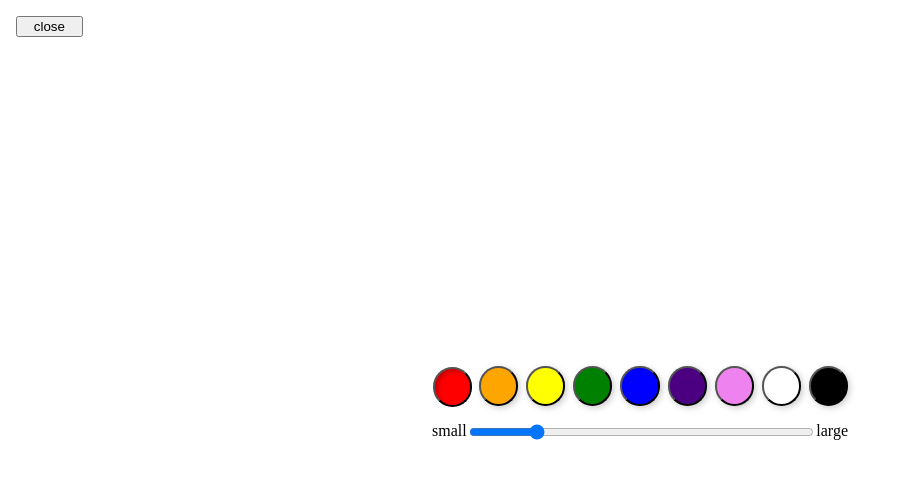
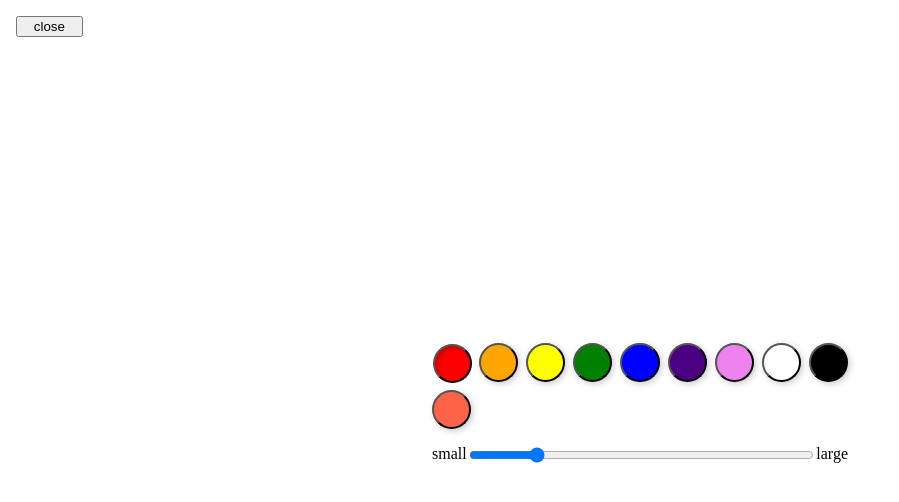
Before and after one commit to kamatealif/svelte-learning, a SvelteKit app: page /canvas in a window 1280 px wide. Shown: the top 502 px of the page, without its empty margins (0-899 px from the left). Built offline with nearby package versions, Linux system fonts and the light colour scheme.

Commit message:
new colors added

```diff
--- a/src/routes/canvas/+page.svelte
+++ b/src/routes/canvas/+page.svelte
@@ -1,7 +1,18 @@
 <script>
 	import Canvas from '../components/Canvas.svelte';
 
-	const colors = ['red', 'orange', 'yellow', 'green', 'blue', 'indigo', 'violet', 'white', 'black'];
+	const colors = [
+		'red',
+		'orange',
+		'yellow',
+		'green',
+		'blue',
+		'indigo',
+		'violet',
+		'white',
+		'black',
+		'tomato'
+	];
 
 	let selected = $state(colors[0]);
 	let size = $state(10);
```
